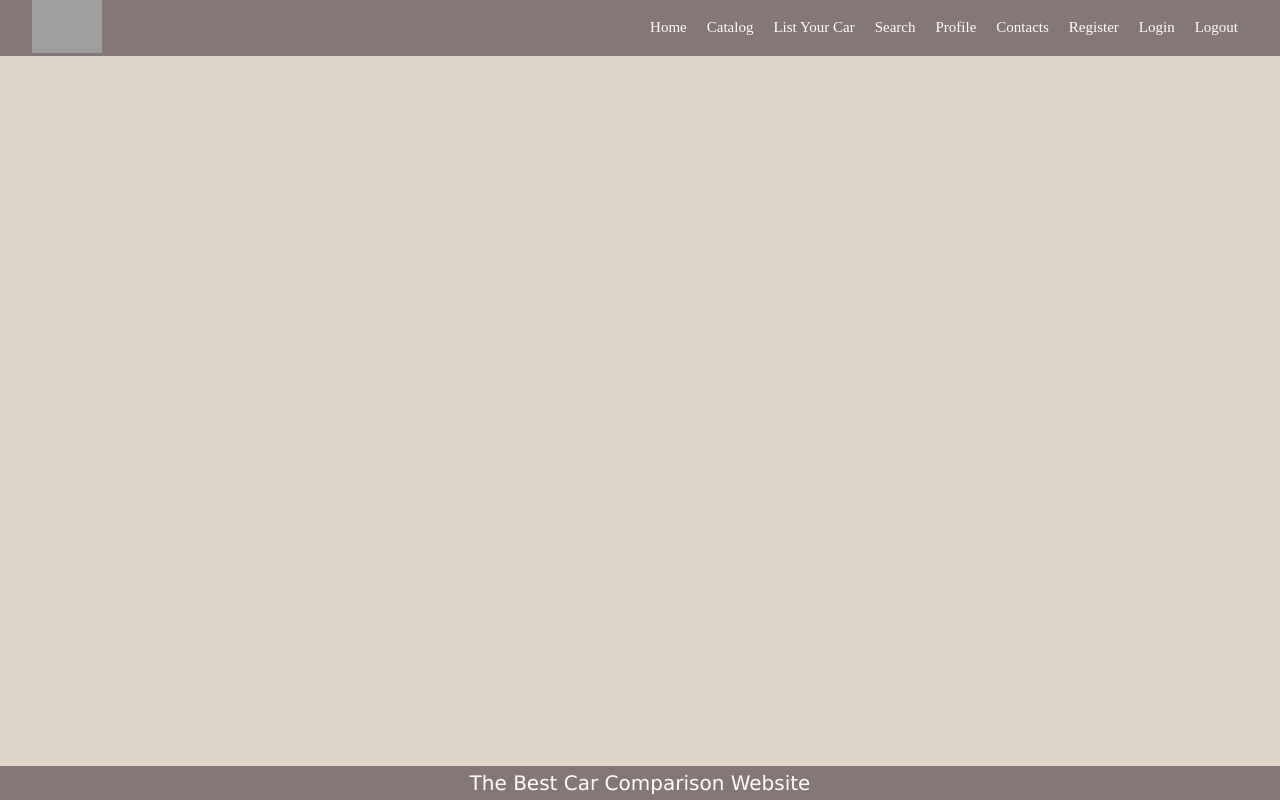
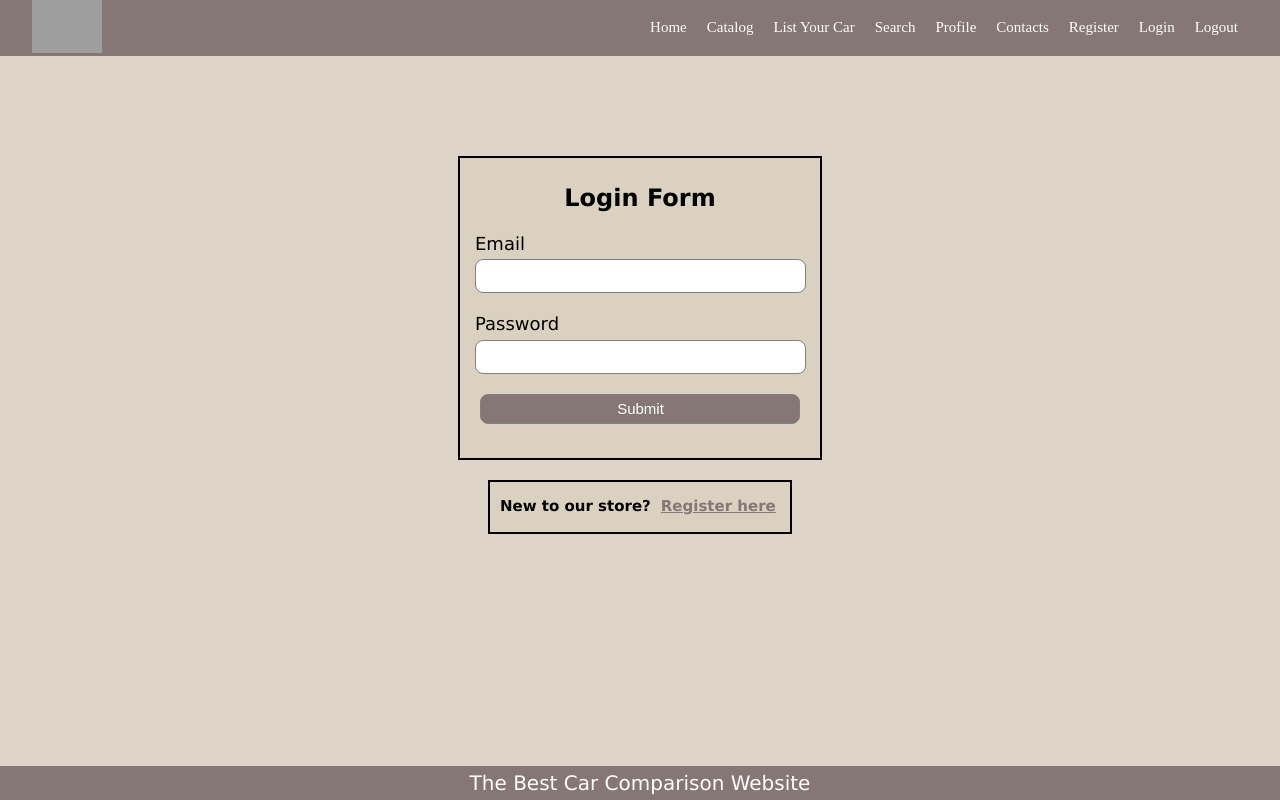
Before and after one commit to icovv/SoftUni-Angular-Project-Oct-24, an Angular app in the folder softuni-angular-project/: page /login in a window 1280 px wide. Before the commit this address led to /. Built offline with nearby package versions, Linux system fonts and the light colour scheme; grey boxes are pictures that could not be loaded.

Commit message:
creating login component

```diff
--- a/softuni-angular-project/src/app/app.routes.ts
+++ b/softuni-angular-project/src/app/app.routes.ts
@@ -6,6 +6,7 @@ import { SearchComponent } from './search/search.component';
 import { ProfileComponent } from './user/profile/profile.component';
 import { ContactComponent } from './contact/contact.component';
 import { RegisterComponent } from './user/register/register.component';
+import { LoginComponent } from './user/login/login.component';
 
 export const routes: Routes = [
     {path: '', redirectTo: "/home", pathMatch: "full"},
@@ -17,5 +18,6 @@ export const routes: Routes = [
     {path: 'contacts', component:ContactComponent},
 
     {path: 'profile', component: ProfileComponent},
-    {path: 'register', component: RegisterComponent}
+    {path: 'register', component: RegisterComponent},
+    {path: 'login', component: LoginComponent}
 ];
--- a/softuni-angular-project/src/app/user/login/login.component.css
+++ b/softuni-angular-project/src/app/user/login/login.component.css
@@ -0,0 +1,88 @@
+main {
+    padding-top: 100px;
+}
+
+.login-form {
+    color: white;
+    width: 360px;
+    height: 300px;
+    margin: auto;
+    background-color: #dbd1c1;
+    border: 2px solid black;
+    color: black;
+}
+
+.login-form h1 {
+    text-align: center;
+    padding-top: 10px;
+}
+
+
+form {
+    width: 300px;
+    margin-left: 15px;
+}
+
+form label {
+    display: flex;
+    margin-top: 20px;
+    margin-bottom: 5px;
+    font-size: 18px;
+}
+
+form input {
+    width: 320px;
+    height: 30px;
+    padding-left: 7px;
+    border: none;
+    border: 1px solid gray;
+    border-radius: 8px;
+    outline: none;
+}
+
+input[type="submit"] {
+    width: 320px;
+    height: 35px;
+    margin-top: 20px;
+    margin-left: 5px;
+    border: none;
+    background-color: #857776;
+    color: white;
+    font-size: 15px;
+}
+input[type="submit"]:hover{
+  cursor: pointer;
+}
+
+.login-form p {
+    text-align: center;
+    padding-top: 20px;
+    font-size: 15px;
+
+}
+
+.no-acc {
+    color: black;
+    font-size: 15px;
+    text-align: left;
+    margin-left: 10px;
+    margin-top: 15px;
+}
+
+.anchr{
+    text-align: right;
+    font-size: 15px;
+    margin-left: 10px;
+    color: #857776;
+}
+
+.no-acc-box {
+    color: white;
+    width: 300px;
+    height: 50px;
+    margin: auto;
+    margin-top: 20px;
+    background-color: #dbd1c1;
+    border: 2px solid black;
+    color: black;
+}
--- a/softuni-angular-project/src/app/user/login/login.component.html
+++ b/softuni-angular-project/src/app/user/login/login.component.html
@@ -1 +1,15 @@
-<p>login works!</p>
+<main>
+    <div class="login-form">
+        <h1>Login Form</h1>
+        <form action="#" method="">
+            <label>Email</label>
+            <input type="text" name="">
+            <label>Password</label>
+            <input type="password" name="">
+            <input type="submit" value="Submit">
+        </form>
+    </div>
+    <div class="no-acc-box">
+        <h1 class="no-acc">New to our store?<a href="/register.html" class="anchr">Register here</a> </h1>
+    </div>
+</main>
```
